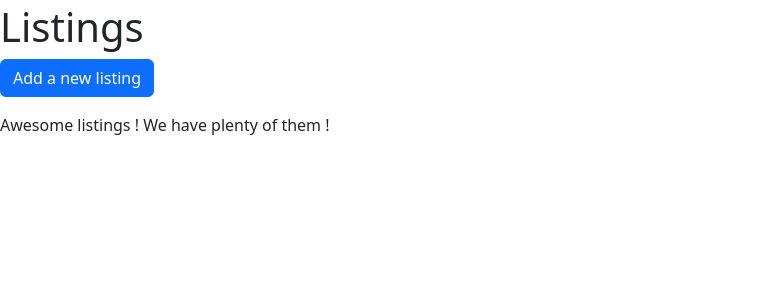
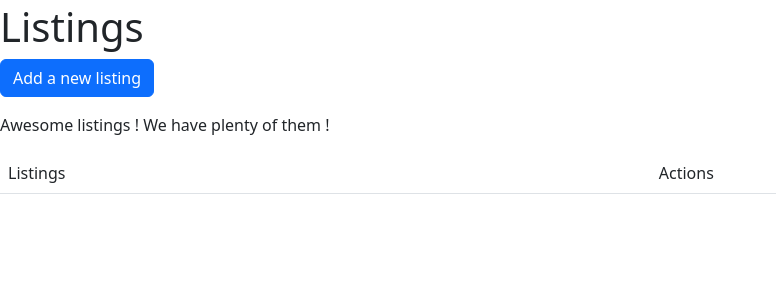
Before and after one commit to etsi-kekeli/merchex, a Django app: page /listings/ in a window 1280 px wide. Shown: the part 53-356 px from the top of the page, without its empty margins (0-776 px from the left). Run offline with Django 4.2, Linux system fonts and the light colour scheme; data that the repository does not hold is empty; some libraries are stand-ins or nearby versions.

Commit message:
Implement update operation for model Listing and refactor read interface

```diff
--- a/merchex/listings/templates/listings/listing_create.html
+++ b/merchex/listings/templates/listings/listing_create.html
@@ -2,12 +2,12 @@
 
 {% block content %}
 
-<h1>Listing creation</h1>
+<h1>Listing {{update | yesno:"update,creation" }} </h1>
 
 <form action="" method="post" class="p-4">
     {% csrf_token %}
     {{ form.as_p }}
-    <button type="submit" class="btn btn-primary btn-md">Create</button>
+    <button type="submit" class="btn btn-primary btn-md">Submit</button>
 </form>
 
 {% endblock %}
--- a/merchex/listings/templates/listings/listing_detail.html
+++ b/merchex/listings/templates/listings/listing_detail.html
@@ -13,6 +13,9 @@
         {% endif %}
     </ul>
 
+    <p>
+        <a href="{% url 'listing-update' listing.id %}" class="btn btn-primary">Update listing</a>
+    </p>
     <a href="{% url 'listing-list' %}">See all Listings</a>
 
 {% endblock %}
--- a/merchex/listings/templates/listings/listing_list.html
+++ b/merchex/listings/templates/listings/listing_list.html
@@ -5,11 +5,24 @@
         <a href="{% url 'listing-create' %}" class="btn btn-md btn-primary">Add a new listing</a>
     </p>
         <p>Awesome listings ! We have plenty of them !</p>
-        <ul>
-            {% for listing in listings %}
-            <li>
-                <a href="{% url 'listing-detail' listing.id %}">{{listing.title}}</a>
-            </li>
-            {% endfor %}
-        </ul>
+        <table class="table table-striped">
+            <thead>
+                <tr>
+                    <td>Listings</td>
+                    <td>Actions</td>
+                </tr>
+            </thead>
+            <tbody>
+                {% for listing in listings %}
+                <tr>
+                    <td>
+                        <a href="{% url 'listing-detail' listing.id %}">{{listing.title }}</a>
+                    </td>
+                    <td>
+                        <a href="{% url 'listing-update' listing.id %}" class="btn btn-primary btn-sm">Update</a>
+                    </td>
+                </tr>
+                {% endfor %}
+            </tbody>
+        </table>
 {% endblock %}
--- a/merchex/listings/views.py
+++ b/merchex/listings/views.py
@@ -66,6 +66,19 @@ def listing_create(request):
         form = ListingForm()
         return render(request, 'listings/listing_create.html', {'form': form})
 
+def listing_update(request, id):
+    listing = get_object_or_404(Listing, id=id)
+
+    if request.method == "POST":
+        form = ListingForm(request.POST, instance=listing)
+        if form.is_valid():
+            listing = form.save()
+            return redirect('listing-detail', listing.id)
+    else:
+        form = ListingForm(instance=listing)
+
+    return render(request, 'listings/listing_create.html', {'form': form, 'update': True})
+
 def contact(request):
     print(f"La méthode est : {request.method}")
     print(f"Les données sont : {request.POST}")
--- a/merchex/merchex/urls.py
+++ b/merchex/merchex/urls.py
@@ -33,4 +33,5 @@ urlpatterns = [
     path('listings/', view=views.listing_list, name='listing-list'),
     path('listings/<int:id>', view=views.listing_detail, name='listing-detail'),
     path('listings/add/', view=views.listing_create, name='listing-create'),
+    path('listings/<int:id>/update', view=views.listing_update, name='listing-update'),
 ]
```
